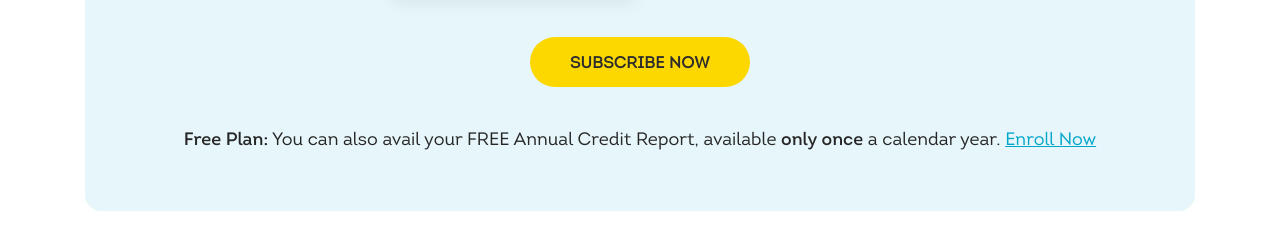
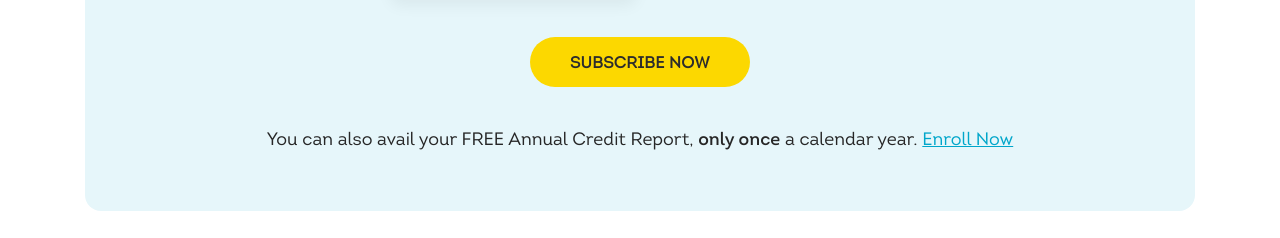
Before and after one commit to devam-netbramha/enquiry-landing, a plain HTML site: page index.html in a window 1280 px wide. Shown: the part 1262-1500 px from the top of the page. Drawn offline with Linux system fonts and the light colour scheme.

Commit message:
content change

```diff
--- a/index.html
+++ b/index.html
@@ -174,7 +174,7 @@
               <a href="https://myscore.cibil.com/CreditView/enrollShort_new.page?enterprise=CIBIL&offer=1M550RM" class="primary-btn yellow subscribeBtn">subscribe Now</a>
             </div>
             <!-- <p class="enquiry-plans-info"><span>Starter Plan:</span> Get your CIBIL Report <span>without</span> CIBIL Score with Starter Plan at Rs.118. <a href="#">Get Started</a></p> -->
-            <p class="enquiry-plans-info"><span>Free Plan:</span> You can also avail your FREE Annual Credit Report, available <span>only once</span> a calendar year. <a href="#">Enroll Now</a></p>
+            <p class="enquiry-plans-info">You can also avail your FREE Annual Credit Report, <span>only once</span> a calendar year. <a href="#">Enroll Now</a></p>
           </div>
           <div class="enquiry-tab">
             <ul class="enquiry-tab-list">
```
